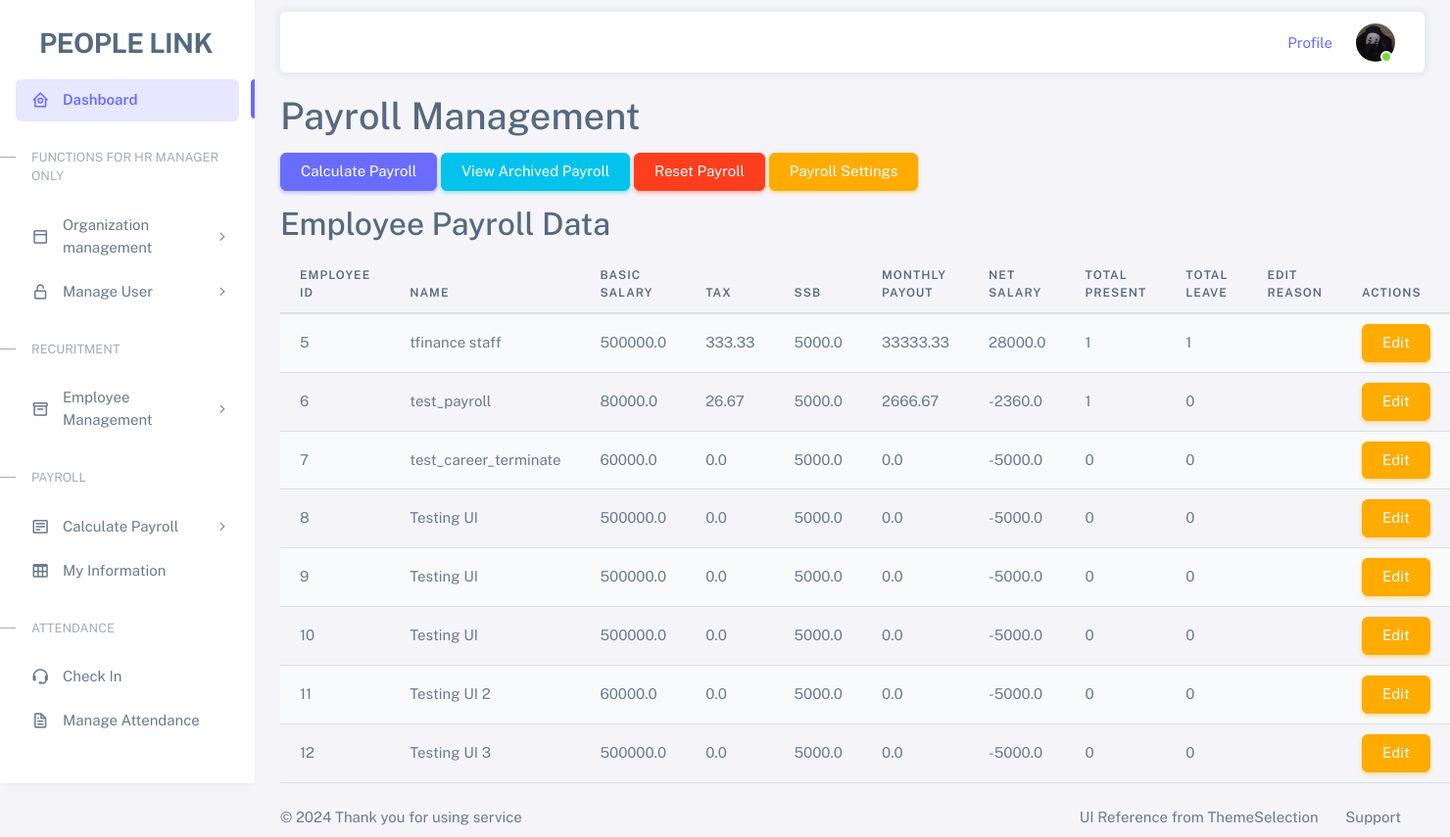
After one commit to Khine-Zin-Thaw/hris, a Flask app: page /payroll_landing in a window 1480 px wide. The commit adds this page. Shown: the whole page at 98% size. Run offline with Flask 3, Linux system fonts and the light colour scheme; a user stored in the database is signed in; data comes from the database, SQL or seed files in the repository; both versions use the stored data as it was after the commit; some libraries are stand-ins or nearby versions.

Commit message:
Implementing payroll related functions and html pages

```diff
--- a/app.py
+++ b/app.py
@@ -582,15 +582,21 @@ def view_attendance():
 
     # Get attendance for this week
     today = datetime.now()
-    start_of_week = today - timedelta(days=today.weekday())
-    end_of_week = start_of_week + timedelta(days=6)
+
+    start_of_month = today.replace(day=1)
+
+    if today.month == 12:  # If it's December, go to January of the next year
+        end_of_month = today.replace(year=today.year + 1, month=1, day=1) - timedelta(days=1)
+    else:
+        end_of_month = today.replace(month=today.month + 1, day=1) - timedelta(days=1)
 
     if session['role'] in ['manager', 'payroll_admin']:
         cursor.execute('''
-            SELECT emp_id, date, status
-            FROM attendance
-            WHERE date BETWEEN ? AND ?
-        ''', (start_of_week.strftime('%Y-%m-%d'), end_of_week.strftime('%Y-%m-%d')))
+    SELECT employee.emp_id, employee.emp_name, attendance.date, attendance.status
+    FROM attendance
+    JOIN employee ON attendance.emp_id = employee.emp_id
+    WHERE attendance.date BETWEEN ? AND ?
+        ''', (start_of_month.strftime('%Y-%m-%d'), end_of_month.strftime('%Y-%m-%d')))
     else:
         return redirect(url_for('check_in'))
 
@@ -600,5 +606,277 @@ def view_attendance():
     return render_template('view_attendance.html', attendance=attendance)
 
 
+@app.route('/payroll_landing', methods=['GET'])
+def payroll_landing():
+    if 'role' not in session or session['role'] not in ['manager', 'payroll_admin', 'staff', 'recruit_admin']:
+        return 'Access denied', 403
+
+    conn = get_db()
+    cursor = conn.cursor()
+
+    # Adjust the SQL query to fetch all required fields
+    if session['role'] in ['staff', 'recruit_admin']:
+        emp_id = session.get('emp_id')  # Ensure emp_id is set in the session
+
+        cursor.execute('''
+            SELECT p.emp_id, e.emp_name AS name, p.basic_salary, p.tax, p.ssb, p.monthly_payout,
+                   p.net_salary, p.total_present, p.total_leave, p.edit_reason
+            FROM payroll p
+            JOIN employee e ON p.emp_id = e.emp_id
+            WHERE p.emp_id = ?
+        ''', (emp_id,))
+    else:
+        cursor.execute('''
+            SELECT e.emp_id, e.emp_name AS name, p.basic_salary, p.tax, p.ssb, p.monthly_payout,
+                   p.net_salary, p.total_present, p.total_leave, p.edit_reason
+            FROM payroll p
+            JOIN employee e ON p.emp_id = e.emp_id
+        ''')
+
+    payroll_data = cursor.fetchall()
+    conn.close()
+
+    return render_template('payroll_landing.html', payroll_data=payroll_data)
+
+@app.route('/calculate_payroll', methods=['POST'])
+def calculate_payroll():
+    if session.get('role') != 'manager':
+        return redirect(url_for('index'))
+
+    db = get_db()
+
+    try:
+        # Fetch current payroll settings
+        settings = db.execute('SELECT default_ssb, tax_percentage FROM payroll_settings').fetchone()
+        ssb_amount = settings['default_ssb']
+        tax_percentage = settings['tax_percentage']
+
+        # Get all employees
+        employees = db.execute('SELECT emp_id, basic_salary FROM payroll').fetchall()
+
+        for employee in employees:
+            emp_id = employee['emp_id']
+            basic_salary = employee['basic_salary']
+
+            # Fetch attendance records for the employee
+            attendance = db.execute('''
+                SELECT status, COUNT(*) AS count
+                FROM attendance
+                WHERE emp_id = ?
+                GROUP BY status
+            ''', (emp_id,)).fetchall()
+
+            total_present = next((record['count'] for record in attendance if record['status'] == 'Present'), 0)
+            total_leave = next((record['count'] for record in attendance if record['status'] == 'Leave'), 0)
+
+            # Calculate daily salary and monthly payout
+            daily_salary = basic_salary / 30
+            monthly_payout = (daily_salary * total_present) + (daily_salary * total_leave)
+            monthly_payout = round(monthly_payout, 2)
+
+            # Calculate tax
+            tax = (tax_percentage / 100) * monthly_payout
+            tax = round(tax, 2)
+
+            # Calculate net salary
+            net_salary = monthly_payout - tax - ssb_amount
+            net_salary = round(net_salary, 2)
+
+            # Format SSB amount
+            ssb_amount = round(ssb_amount, 2)
+
+            # Update payroll records
+            db.execute('''
+                UPDATE payroll
+                SET monthly_payout = ?, tax = ?, ssb = ?, net_salary = ?, total_present = ?, total_leave = ?
+                WHERE emp_id = ?
+            ''', (monthly_payout, tax, ssb_amount, net_salary, total_present, total_leave, emp_id))
+
+        db.commit()
+        session['success'] = 'Payroll calculated and updated successfully!'
+    except Exception as e:
+        session['error'] = f'Error calculating payroll: {e}'
+
+    return redirect(url_for('payroll_landing'))
+
+
+@app.route('/payroll_settings', methods=['GET', 'POST'])
+def payroll_settings():
+    if session.get('role') != 'manager':
+        return redirect(url_for('index'))
+
+    db = get_db()
+
+    if request.method == 'POST':
+        default_ssb = request.form.get('default_ssb')
+        tax_percentage = request.form.get('tax_percentage')
+
+        try:
+            # Update payroll settings in the database
+            if default_ssb:
+                db.execute('UPDATE payroll_settings SET default_ssb = ?', (default_ssb,))
+            if tax_percentage:
+                db.execute('UPDATE payroll_settings SET tax_percentage = ?', (tax_percentage,))
+
+            # Update existing employee payroll records
+            if default_ssb:
+                db.execute('UPDATE payroll SET ssb = ?', (default_ssb,))
+            if tax_percentage:
+                db.execute('UPDATE payroll SET tax = monthly_payout * ? / 100', (tax_percentage,))
+
+            db.commit()
+            session['success'] = 'Settings updated successfully!'
+        except Exception as e:
+            session['error'] = f'Error updating settings: {e}'
+
+        return redirect(url_for('payroll_settings'))
+
+    # Fetch current settings from payroll_settings table
+    settings = db.execute('SELECT default_ssb, tax_percentage FROM payroll_settings').fetchone()
+
+    # Provide default values if settings are not found
+    current_ssb_amount = settings['default_ssb'] if settings else 6000.0
+    current_tax_rate = settings['tax_percentage'] if settings else 3.0
+
+    return render_template('payroll_settings.html', current_ssb_amount=current_ssb_amount, current_tax_rate=current_tax_rate)
+
+
+@app.route('/edit_payroll/<emp_id>', methods=['GET', 'POST'])
+def edit_payroll(emp_id):
+    db = get_db()
+    if request.method == 'POST':
+        # Fetch form data
+        basic_salary = request.form['basic_salary']
+        tax = request.form['tax']
+        ssb = request.form['ssb']
+        monthly_payout = request.form['monthly_payout']
+        net_salary = request.form['net_salary']
+        edit_reason = request.form['edit_reason']
+
+        # Update payroll with edit reason
+        db.execute(
+            'UPDATE payroll SET basic_salary = ?, tax = ?, ssb = ?, monthly_payout = ?, net_salary = ?, edit_reason = ? WHERE emp_id = ?',
+            (basic_salary, tax, ssb, monthly_payout, net_salary, edit_reason, emp_id)
+        )
+        db.commit()
+        session['success'] = 'Payroll updated successfully!'
+        return redirect(url_for('payroll_landing'))
+
+    payroll_data = db.execute('SELECT * FROM payroll WHERE emp_id = ?', (emp_id,)).fetchone()
+    return render_template('edit_payroll.html', payroll_data=payroll_data)
+
+
+@app.route('/reset_payroll', methods=['POST'])
+def reset_payroll():
+    if 'role' not in session or session['role'] not in ['manager', 'payroll_admin']:
+        return 'Access denied', 403
+
+    conn = get_db()
+    cursor = conn.cursor()
+
+    # Get the current month and year
+    from datetime import datetime
+    now = datetime.now()
+    current_month = now.strftime('%B')
+    current_year = now.strftime('%Y')
+
+    try:
+        # Step 1: Insert or replace records into payroll_archive, preserving original edit_reason
+        cursor.execute('''
+            INSERT OR REPLACE INTO payroll_archive (emp_id, basic_salary, tax, ssb, total_present, total_leave, monthly_payout, net_salary, month, year, edit_reason)
+            SELECT emp_id, basic_salary, tax, ssb, total_present, total_leave, monthly_payout, net_salary, ?, ?, edit_reason
+            FROM payroll
+        ''', (current_month, current_year))
+
+        # Step 2: Reset payroll data
+        cursor.execute('''
+            UPDATE payroll
+            SET tax = 0, ssb = 0, monthly_payout = 0, net_salary = 0, total_present = 0, total_leave = 0, edit_reason = ''
+        ''')
+
+        # Commit changes
+        conn.commit()
+
+        # Set success message
+        session['success'] = 'Payroll has been reset and archived successfully.'
+
+    except Exception as e:
+        # Rollback in case of error
+        conn.rollback()
+        # Set error message
+        session['error'] = f'Error occurred while resetting payroll: {str(e)}'
+
+    finally:
+        conn.close()
+
+    return redirect(url_for('payroll_landing'))
+
+@app.route('/view_archived_payroll', methods=['GET', 'POST'])
+def view_archived_payroll():
+    if 'role' not in session or session['role'] not in ['manager', 'payroll_admin']:
+        return 'Access denied', 403
+
+    conn = get_db()
+    cursor = conn.cursor()
+
+    archived_payroll_data = []
+    selected_month = None
+    selected_year = None
+
+    if request.method == 'POST':
+        selected_month = request.form['month']
+        selected_year = request.form['year']
+
+        cursor.execute('''
+            SELECT pa.emp_id, e.emp_name, pa.basic_salary, pa.tax, pa.ssb, pa.monthly_payout, pa.net_salary, pa.total_present, pa.total_leave, pa.month, pa.year, pa.edit_reason
+            FROM payroll_archive pa
+            JOIN employee e ON pa.emp_id = e.emp_id
+            WHERE pa.month = ? AND pa.year = ?
+            ORDER BY e.emp_name ASC
+        ''', (selected_month, selected_year))
+
+        archived_payroll_data = cursor.fetchall()
+
+    return render_template('view_archived_payroll.html', archived_payroll_data=archived_payroll_data, selected_month=selected_month, selected_year=selected_year)
+
+
+@app.route('/my_payroll', methods=['GET'])
+def my_payroll():
+    if 'emp_id' not in session:
+        return redirect(url_for('login'))
+
+    emp_id = session['emp_id']
+    conn = get_db()
+    cursor = conn.cursor()
+
+    # Get the current year
+    from datetime import datetime
+    now = datetime.now()
+    current_year = now.strftime('%Y')
+
+    # Fetch archived payroll data for the current year
+    cursor.execute('''
+        SELECT emp_id, basic_salary, tax, ssb, monthly_payout, net_salary, total_present, total_leave, month, year
+        FROM payroll_archive
+        WHERE emp_id = ? AND year = ?
+        ORDER BY month ASC
+    ''', (emp_id, current_year))
+
+    payroll_data = cursor.fetchall()
+
+    # Convert the rows to a list of dictionaries
+    payroll_data_list = []
+    month_names = {
+        '01': 'January', '02': 'February', '03': 'March', '04': 'April',
+        '05': 'May', '06': 'June', '07': 'July', '08': 'August',
+        '09': 'September', '10': 'October', '11': 'November', '12': 'December'
+    }
+    for row in payroll_data:
+        record = dict(row)  # Convert sqlite3.Row to a dictionary
+        record['month'] = month_names.get(record['month'], record['month'])  # Default to numeric month if not found
+        payroll_data_list.append(record)
+
+    return render_template('my_payroll.html', payroll_data=payroll_data_list, current_year=current_year)
+
 if __name__ == "__main__":
     app.run(debug=True)
--- a/templates/base.html
+++ b/templates/base.html
@@ -152,18 +152,8 @@
               </a>
               <ul class="menu-sub">
                 <li class="menu-item">
-                  <a href="forms-basic-inputs.html" class="menu-link">
-                    <div data-i18n="Basic Inputs">Reset Payroll</div>
-                  </a>
-                </li>
-                <li class="menu-item">
-                  <a href="forms-input-groups.html" class="menu-link">
-                    <div data-i18n="Input groups">Payroll Setting</div>
-                  </a>
-                </li>
-                <li class="menu-item">
-                  <a href="forms-input-groups.html" class="menu-link">
-                    <div data-i18n="Input groups">Archived Payroll</div>
+                  <a href="{{ url_for('payroll_landing') }}" class="menu-link">
+                    <div data-i18n="Basic Inputs">Manage Payroll</div>
                   </a>
                 </li>
               </ul>
@@ -190,7 +180,7 @@
             </li>
             <li class="menu-item">
               <a
-                href="https://themeselection.com/demo/sneat-bootstrap-html-admin-template/documentation/"
+                href="{{ url_for('view_attendance') }}"
                 class="menu-link"
               >
                 <i class="menu-icon tf-icons bx bx-file"></i>
--- /dev/null
+++ b/templates/payroll_landing.html
@@ -0,0 +1,78 @@
+{% extends "base.html" %}
+
+{% block content %}
+
+    <!-- Page Content -->
+    <div class="container mt-4">
+        <h1>Payroll Management</h1>
+        <div class="mb-3">
+            {% if session['role'] in ['manager', 'payroll_admin'] %}
+                <form action="{{ url_for('calculate_payroll') }}" method="post" style="display:inline;">
+                    <button type="submit" class="btn btn-primary">Calculate Payroll</button>
+                </form>
+                <a class="btn btn-info" href="{{ url_for('view_archived_payroll') }}">View Archived Payroll</a>
+                <form action="{{ url_for('reset_payroll') }}" method="post" style="display:inline;">
+                    <button type="submit" class="btn btn-danger">Reset Payroll</button>
+                </form>
+                {% if session['role'] == 'manager' %}
+                    <a class="btn btn-warning" href="{{ url_for('payroll_settings') }}">Payroll Settings</a>
+                {% endif %}
+            {% elif session['role'] in ['staff', 'recruit_admin'] %}
+                <a class="btn btn-secondary" href="{{ url_for('my_payroll') }}">View My Payroll</a>
+            {% endif %}
+        </div>
+
+        {% if 'success' in session %}
+            <div class="alert alert-success">
+                {{ session.pop('success') }}
+            </div>
+        {% elif 'error' in session %}
+            <div class="alert alert-danger">
+                {{ session.pop('error') }}
+            </div>
+        {% endif %}
+        {% if session['role'] in ['manager', 'payroll_admin'] %}
+        <h2>Employee Payroll Data</h2>
+        <table class="table table-striped">
+            <thead>
+                <tr>
+                    <th>Employee ID</th>
+                    <th>Name</th>
+                    <th>Basic Salary</th>
+                    <th>Tax</th>
+                    <th>SSB</th>
+                    <th>Monthly Payout</th>
+                    <th>Net Salary</th>
+                    <th>Total Present</th>
+                    <th>Total Leave</th>
+                    <th>Edit Reason</th>
+                    {% if session['role'] in ['manager', 'payroll_admin'] %}
+                    <th>Actions</th>
+                    {% endif %}
+                </tr>
+            </thead>
+            <tbody>
+                {% for record in payroll_data %}
+                <tr>
+                    <td>{{ record.emp_id }}</td>
+                    <td>{{ record.name }}</td>
+                    <td>{{ record.basic_salary | default(0) }}</td>
+                    <td>{{ record.tax | default(0) }}</td>
+                    <td>{{ record.ssb | default(0) }}</td>
+                    <td>{{ record.monthly_payout | default(0) }}</td>
+                    <td>{{ record.net_salary | default(0) }}</td>
+                    <td>{{ record.total_present }}</td>
+                    <td>{{ record.total_leave }}</td>
+                    <td>{{ record.edit_reason }}</td>
+                    {% if session['role'] in ['manager', 'payroll_admin'] %}
+                    <td>
+                        <a href="{{ url_for('edit_payroll', emp_id=record.emp_id) }}" class="btn btn-warning">Edit</a>
+                    </td>
+                    {% endif %}
+                </tr>
+                {% endfor %}
+                        </table>
+        {% endif %}
+    </div>
+
+    {% endblock %}
```
Also changed, not shown: templates/edit_payroll.html (added, +37 -0 lines), templates/my_payroll.html (added, +69 -0 lines), templates/payroll_settings.html (added, +36 -0 lines), templates/view_archived_payroll.html (added, +78 -0 lines), templates/view_attendance.html (+12 -0 lines), hrm.db.
